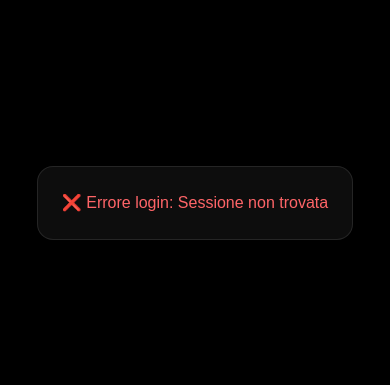
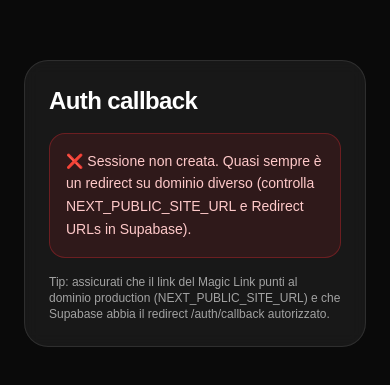
Before and after one commit to bpacentra-cyber/fanta-batizado, a Next.js app: page /auth/callback in a window 390 px wide. Shown: the part 219-604 px from the top of the page. Built offline with nearby package versions, Linux system fonts and the light colour scheme; no server answers.

Commit message:
Fix magic link callback mobile/pwa

```diff
--- a/app/auth/callback/page.tsx
+++ b/app/auth/callback/page.tsx
@@ -4,47 +4,98 @@ import { useEffect, useState } from "react";
 import { supabase } from "@/lib/supabase";
 
 export default function AuthCallbackPage() {
-  const [error, setError] = useState<string | null>(null);
+  const [status, setStatus] = useState<"loading" | "ok" | "err">("loading");
+  const [msg, setMsg] = useState<string>("Accesso in corso…");
 
   useEffect(() => {
-    async function handleAuth() {
+    let alive = true;
+
+    async function run() {
       try {
-        // 👉 recupera sessione dal link
-        const { data, error } = await supabase.auth.getSession();
+        // 1) Caso PKCE: arriva ?code=...
+        const url = window.location.href;
+        const hasCode = new URL(url).searchParams.get("code");
 
-        if (error) {
-          setError(error.message);
-          return;
+        if (hasCode) {
+          const { error } = await supabase.auth.exchangeCodeForSession(url);
+          if (error) throw error;
+        } else {
+          // 2) Caso hash: #access_token=... (fallback)
+          const hash = window.location.hash || "";
+          const params = new URLSearchParams(hash.replace(/^#/, ""));
+          const access_token = params.get("access_token");
+          const refresh_token = params.get("refresh_token");
+
+          if (access_token && refresh_token) {
+            const { error } = await supabase.auth.setSession({
+              access_token,
+              refresh_token,
+            });
+            if (error) throw error;
+          }
         }
 
+        // 3) Verifica sessione finale
+        const { data, error } = await supabase.auth.getSession();
+        if (error) throw error;
+
         if (!data.session) {
-          setError("Sessione non trovata");
-          return;
+          throw new Error(
+            "Sessione non creata. Quasi sempre è un redirect su dominio diverso (controlla NEXT_PUBLIC_SITE_URL e Redirect URLs in Supabase)."
+          );
         }
 
-        // 👉 salva sessione localmente (fondamentale per mobile)
-        await supabase.auth.setSession(data.session);
+        if (!alive) return;
 
-        // 👉 redirect
-        window.location.href = "/";
-      } catch (err: any) {
-        setError(err?.message || "Errore login");
+        setStatus("ok");
+        setMsg("✅ Login riuscito! Ti porto alla Home…");
+
+        // IMPORTANTISSIMO: pulisce l’URL (code/hash) e evita loop/abort
+        window.history.replaceState({}, document.title, "/");
+
+        // Redirect (usa replace per non tornare alla callback)
+        window.location.replace("/");
+      } catch (e: any) {
+        if (!alive) return;
+        setStatus("err");
+        setMsg(e?.message ?? "Errore login sconosciuto.");
       }
     }
 
-    handleAuth();
+    run();
+    return () => {
+      alive = false;
+    };
   }, []);
 
   return (
-    <main className="min-h-screen flex items-center justify-center bg-black text-white">
-      <div className="rounded-2xl border border-white/10 bg-white/5 p-6">
-        {error ? (
-          <div className="text-red-400">
-            ❌ Errore login: {error}
+    <main className="min-h-screen bg-neutral-950 text-white flex items-center justify-center px-6">
+      <div className="w-full max-w-md rounded-3xl border border-white/10 bg-white/[0.06] p-6 backdrop-blur">
+        <div className="text-2xl font-extrabold tracking-tight">
+          Auth callback
+        </div>
+
+        <div
+          className={[
+            "mt-4 rounded-2xl border p-4 text-sm leading-relaxed",
+            status === "err"
+              ? "border-red-500/30 bg-red-500/10 text-red-200"
+              : status === "ok"
+              ? "border-green-500/30 bg-green-500/10 text-green-100"
+              : "border-white/10 bg-black/30 text-white/80",
+          ].join(" ")}
+        >
+          {status === "err" ? "❌ " : status === "ok" ? "✅ " : "⏳ "}
+          {msg}
+        </div>
+
+        {status === "err" ? (
+          <div className="mt-4 text-xs text-white/60">
+            Tip: assicurati che il link del Magic Link punti al dominio production
+            (NEXT_PUBLIC_SITE_URL) e che Supabase abbia il redirect /auth/callback
+            autorizzato.
           </div>
-        ) : (
-          <div>⏳ Accesso in corso...</div>
-        )}
+        ) : null}
       </div>
     </main>
   );
--- a/app/login/page.tsx
+++ b/app/login/page.tsx
@@ -67,34 +67,38 @@ export default function LoginPage() {
   setErr("");
   setMsg("");
 
-    if (!email.includes("@")) {
+  const e = email.trim();
+  if (!e || !e.includes("@")) {
     setErr("Inserisci una mail valida 👀");
     return;
   }
 
   setSending(true);
+  try {
+    const base =
+      process.env.NEXT_PUBLIC_SITE_URL?.replace(/\/$/, "") ||
+      window.location.origin;
 
-    try {
-      const redirectTo = `${window.location.origin}/auth/callback`;
+    const redirectTo = `${base}/auth/callback`;
 
     const { error } = await supabase.auth.signInWithOtp({
-  email,
+      email: e,
       options: {
         emailRedirectTo: redirectTo,
       },
     });
 
-
     if (error) throw error;
 
-      setMsg("📩 Controlla la mail e clicca il link!");
+    setMsg("📩 Magic Link inviato! Apri la mail e clicca il link.");
     setEmail("");
   } catch (e: any) {
-      setErr(e.message);
+    setErr(e?.message ?? "Errore durante l’invio del Magic Link.");
+  } finally {
+    setSending(false);
+  }
 }
 
-    setSending(false);
-  }
 
   return (
     <main className="min-h-screen bg-neutral-950 text-white">
```
Lines whose indentation alone changed are shown as unchanged.
